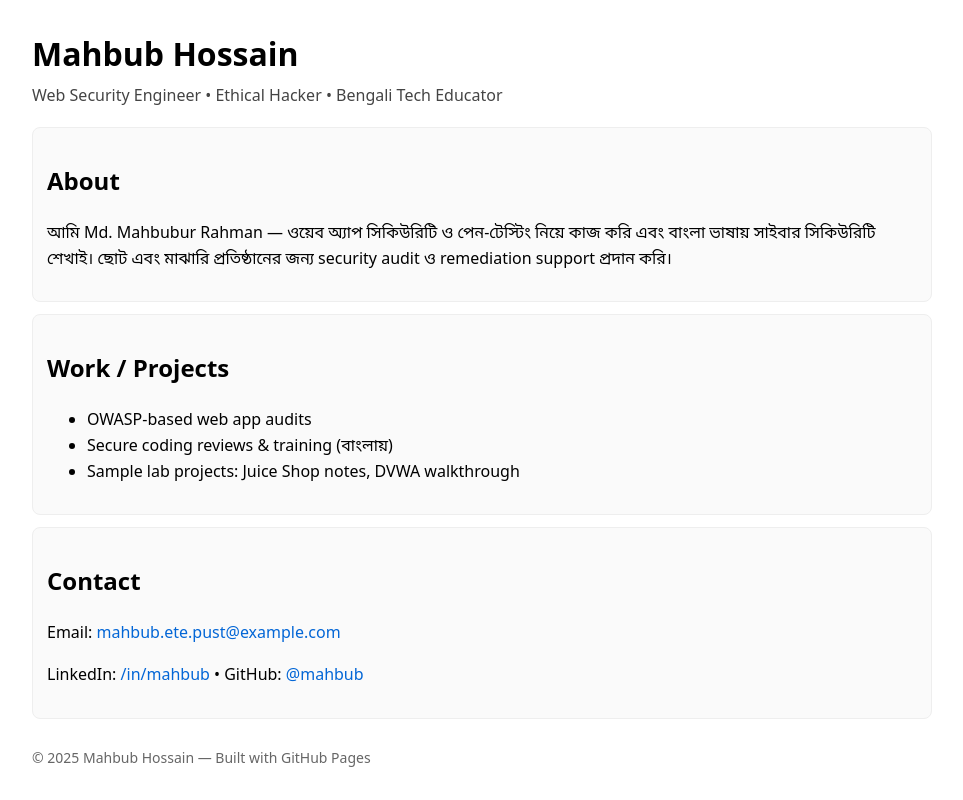
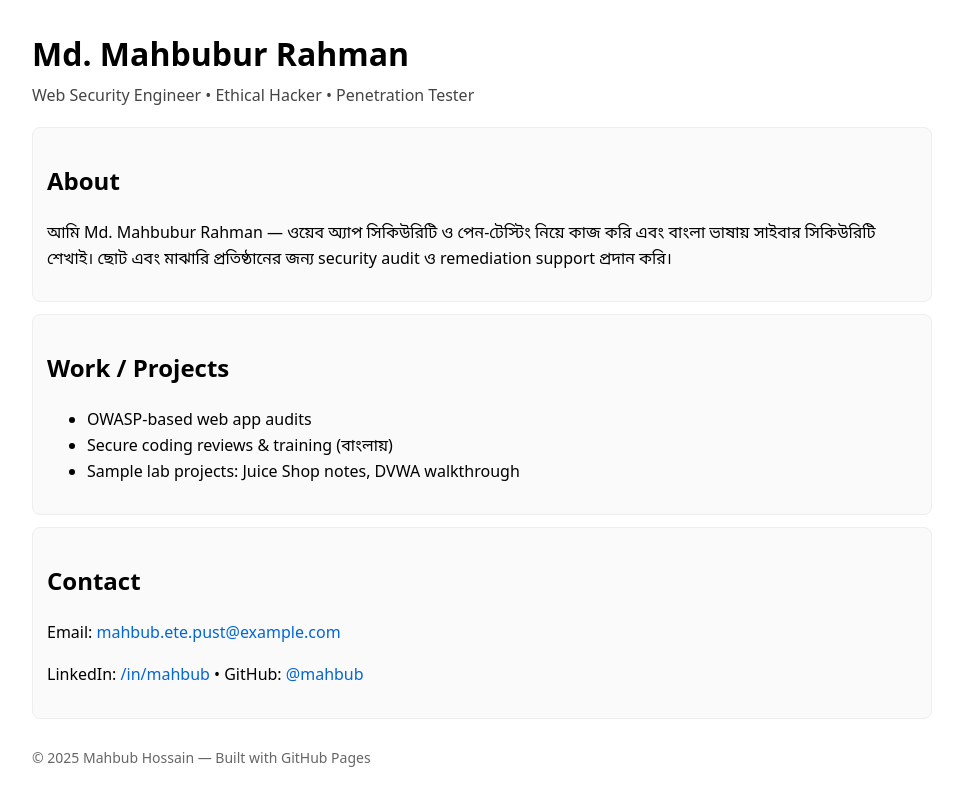
Before and after one commit to mahbuburete/mahbub.github.io, a plain HTML site: page index.html in a window 1280 px wide. Shown: the whole page, without its empty margins (158-1121 px from the left). Drawn offline with Linux system fonts and the light colour scheme.

Commit message:
Update index.html

```diff
--- a/index.html
+++ b/index.html
@@ -34,8 +34,8 @@
 </head>
 <body>
   <header>
-    <h1>Mahbub Hossain</h1>
-    <div class="meta">Web Security Engineer • Ethical Hacker • Bengali Tech Educator</div>
+    <h1>Md. Mahbubur Rahman</h1>
+    <div class="meta">Web Security Engineer • Ethical Hacker • Penetration Tester</div>
   </header>
 
   <section class="card">
```
